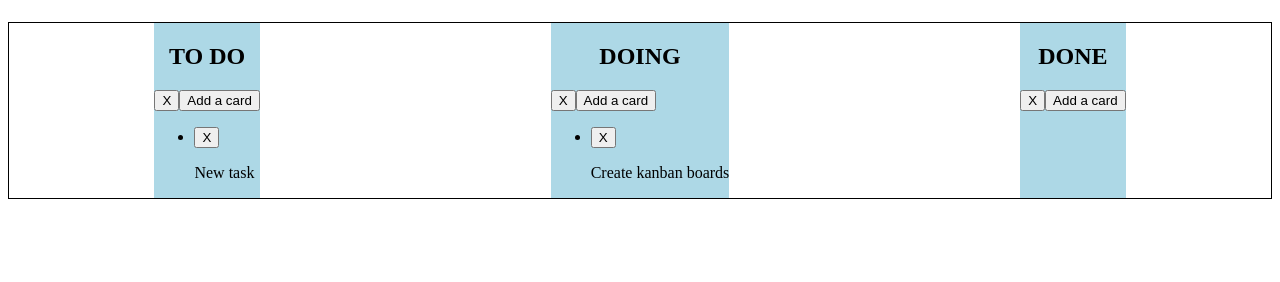
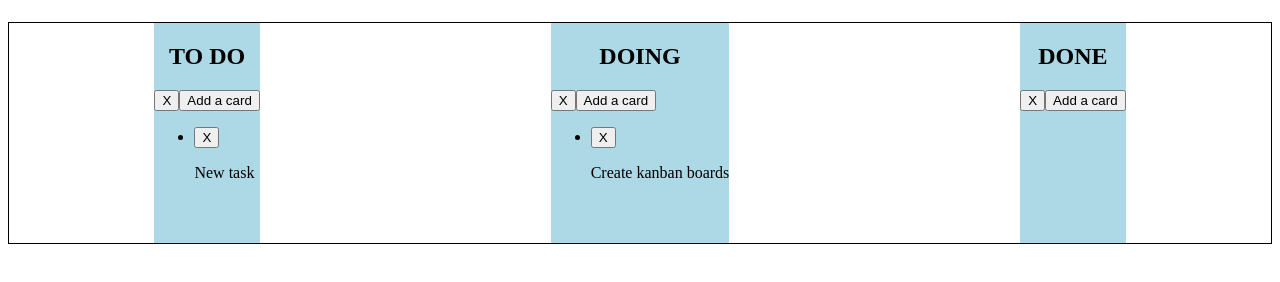
Before and after one commit to kubkil/SM-11-6, a website: page index.html in a window 1280 px wide. Shown: the part 112-394 px from the top of the page. Drawn offline with nearby package versions, Linux system fonts and the light colour scheme.

Commit message:
add min-height to column

```diff
--- a/sass/style.scss
+++ b/sass/style.scss
@@ -19,3 +19,7 @@ h1, h2 {
 .column {
   background-color: lightblue;
 }
+
+.column-card-list {
+  min-height: 100px; // fix adding cards to empty columns
+}
```
Also changed, not shown: css/style.css, 1 other file.
